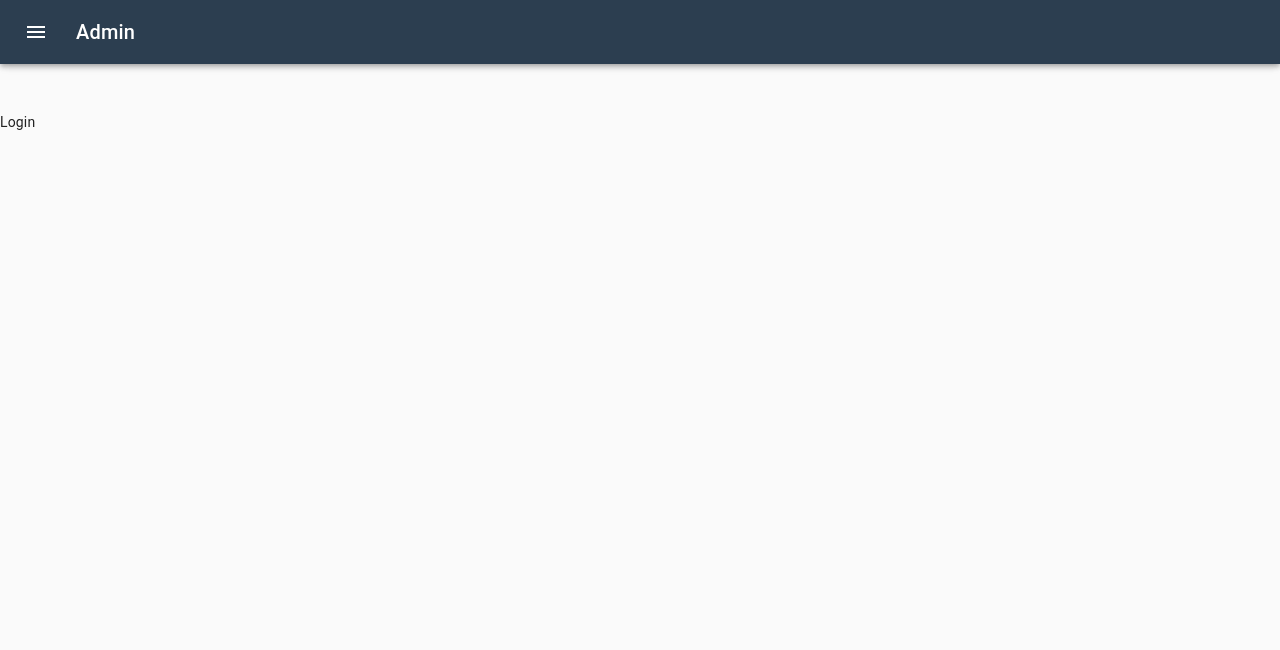
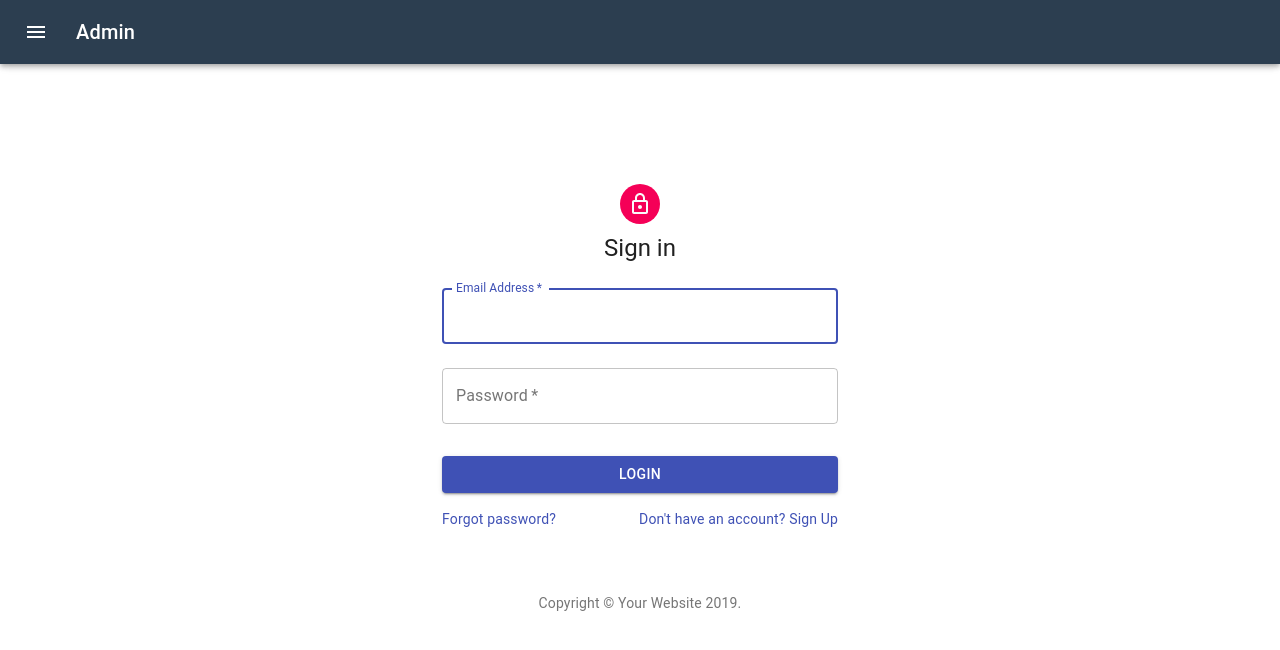
Before and after one commit to Erislandio/app-graphql-frontend, a React (Create React App) app: page /login in a window 1280 px wide. Shown: the top 650 px of the page. Built offline with nearby package versions, Linux system fonts and the light colour scheme.

Commit message:
add login oage

```diff
--- a/package.json
+++ b/package.json
@@ -3,15 +3,19 @@
   "version": "0.1.0",
   "private": true,
   "dependencies": {
+    "@apollo/react-hooks": "^3.1.1",
     "@material-ui/core": "^4.4.2",
     "@material-ui/icons": "^4.4.1",
     "apollo-boost": "^0.4.4",
     "graphql": "^14.5.6",
+    "graphql-tag": "^2.10.1",
+    "js-cookie": "^2.2.1",
     "react": "^16.9.0",
     "react-apollo": "^3.1.1",
     "react-dom": "^16.9.0",
     "react-router-dom": "^5.0.1",
-    "react-scripts": "3.1.1"
+    "react-scripts": "3.1.1",
+    "semantic-ui-react": "^0.88.1"
   },
   "scripts": {
     "start": "react-scripts start",
--- a/src/App.js
+++ b/src/App.js
@@ -1,17 +1,15 @@
 import React from "react";
 import Header from "./components/header/Header";
-import { Route, Link } from "react-router-dom";
-import { Login } from "./components/login/login";
+import { Route } from "react-router-dom";
+import Login from "./components/login/login";
 import { Dashboard } from "./components/dashboard/dash";
 
 function App() {
   return (
     <div className="App">
       <Header />
-
       <Route component={Login} path="/login" />
       <Route component={Dashboard} path="/console" />
-
       {/* footer */}
     </div>
   );
--- /dev/null
+++ b/src/components/login/Message.jsx
@@ -0,0 +1,114 @@
+import React from "react";
+import PropTypes from "prop-types";
+import clsx from "clsx";
+import Button from "@material-ui/core/Button";
+import CheckCircleIcon from "@material-ui/icons/CheckCircle";
+import ErrorIcon from "@material-ui/icons/Error";
+import InfoIcon from "@material-ui/icons/Info";
+import CloseIcon from "@material-ui/icons/Close";
+import { amber, green } from "@material-ui/core/colors";
+import IconButton from "@material-ui/core/IconButton";
+import Snackbar from "@material-ui/core/Snackbar";
+import SnackbarContent from "@material-ui/core/SnackbarContent";
+import WarningIcon from "@material-ui/icons/Warning";
+import { makeStyles } from "@material-ui/core/styles";
+
+const variantIcon = {
+  success: CheckCircleIcon,
+  warning: WarningIcon,
+  error: ErrorIcon,
+  info: InfoIcon
+};
+
+const useStyles1 = makeStyles(theme => ({
+  success: {
+    backgroundColor: green[600]
+  },
+  error: {
+    backgroundColor: theme.palette.error.dark
+  },
+  info: {
+    backgroundColor: theme.palette.primary.main
+  },
+  warning: {
+    backgroundColor: amber[700]
+  },
+  icon: {
+    fontSize: 20
+  },
+  iconVariant: {
+    opacity: 0.9,
+    marginRight: theme.spacing(1)
+  },
+  message: {
+    display: "flex",
+    alignItems: "center"
+  }
+}));
+
+function MySnackbarContentWrapper(props) {
+  const classes = useStyles1();
+  const { className, message, onClose, variant, ...other } = props;
+  const Icon = variantIcon[variant];
+
+  return (
+    <SnackbarContent
+      className={clsx(classes[variant], className)}
+      aria-describedby="client-snackbar"
+      message={
+        <span id="client-snackbar" className={classes.message}>
+          <Icon className={clsx(classes.icon, classes.iconVariant)} />
+          {message}
+        </span>
+      }
+      action={[
+        <IconButton
+          key="close"
+          aria-label="close"
+          color="inherit"
+          onClick={onClose}
+        >
+          <CloseIcon className={classes.icon} />
+        </IconButton>
+      ]}
+      {...other}
+    />
+  );
+}
+
+MySnackbarContentWrapper.propTypes = {
+  className: PropTypes.string,
+  message: PropTypes.string,
+  onClose: PropTypes.func,
+  variant: PropTypes.oneOf(["error", "info", "success", "warning"]).isRequired
+};
+
+const useStyles2 = makeStyles(theme => ({
+  margin: {
+    margin: theme.spacing(1)
+  }
+}));
+
+export default function CustomizedSnackbars({ open, handleClose }) {
+  const classes = useStyles2();
+
+  return (
+    <div>
+      <Snackbar
+        anchorOrigin={{
+          vertical: "bottom",
+          horizontal: "left"
+        }}
+        open={open.open}
+        autoHideDuration={5000}
+        onClose={handleClose}
+      >
+        <MySnackbarContentWrapper
+          onClose={handleClose}
+          variant="error"
+          message={open.message}
+        />
+      </Snackbar>
+    </div>
+  );
+}
--- a/src/components/login/login.jsx
+++ b/src/components/login/login.jsx
@@ -1,5 +1,194 @@
-import React from "react";
+import React, { useState } from "react";
+import Avatar from "@material-ui/core/Avatar";
+import Button from "@material-ui/core/Button";
+import CssBaseline from "@material-ui/core/CssBaseline";
+import TextField from "@material-ui/core/TextField";
+import Link from "@material-ui/core/Link";
+import Grid from "@material-ui/core/Grid";
+import Box from "@material-ui/core/Box";
+import LockOutlinedIcon from "@material-ui/icons/LockOutlined";
+import Typography from "@material-ui/core/Typography";
+import { makeStyles } from "@material-ui/core/styles";
+import Container from "@material-ui/core/Container";
+import { graphql } from "react-apollo";
+import { login } from "../../mutations/login.js";
+import { useMutation } from "@apollo/react-hooks";
+import CircularProgress from "@material-ui/core/CircularProgress";
+import Message from "./Message";
+import Cookie from 'js-cookie'
 
-export const Login = () => {
-  return <div>Login</div>;
+function Copyright() {
+  return (
+    <Typography variant="body2" color="textSecondary" align="center">
+      {"Copyright © "}
+      <Link color="inherit" href="https://material-ui.com/">
+        Your Website
+      </Link>{" "}
+      {new Date().getFullYear()}
+      {"."}
+    </Typography>
+  );
+}
+
+const useStyles = makeStyles(theme => ({
+  "@global": {
+    body: {
+      backgroundColor: theme.palette.common.white
+    }
+  },
+  paper: {
+    marginTop: theme.spacing(8),
+    display: "flex",
+    flexDirection: "column",
+    alignItems: "center"
+  },
+  avatar: {
+    margin: theme.spacing(1),
+    backgroundColor: theme.palette.secondary.main
+  },
+  form: {
+    width: "100%", // Fix IE 11 issue.
+    marginTop: theme.spacing(1)
+  },
+  submit: {
+    margin: theme.spacing(3, 0, 2)
+  },
+  loading: {
+    marginTop: "40px"
+  }
+}));
+
+const userState = {
+  email: "",
+  password: ""
 };
+
+const message = {
+  message: "",
+  open: false
+};
+
+const SignIn = () => {
+  const [loginMutation, data] = useMutation(login);
+  const classes = useStyles();
+  const [loading, setLoading] = useState(false);
+  const [user, setUser] = useState(userState);
+  const [open, setOpen] = useState(message);
+
+  const handleSubmit = async event => {
+    event.preventDefault();
+    const { email, password } = user;
+    setLoading(true);
+
+    try {
+      await loginMutation({
+        variables: {
+          email,
+          password
+        }
+      }).then(({ data: { login } }) => {
+        if (!login.user) {
+          setOpen({
+            ...open,
+            open: true,
+            message: login.message
+          });
+          setLoading(false);
+        } else {
+          Cookie.set('_id', login.user._id)
+          window.location.href = "/console";
+        }
+      });
+    } catch (error) {
+      setLoading(false);
+      console.log(error);
+    }
+  };
+
+  const handleChange = e => {
+    setUser({
+      ...user,
+      [e.target.name]: e.target.value
+    });
+  };
+
+  console.log(user);
+
+  return (
+    <Container component="main" maxWidth="xs">
+      <CssBaseline />
+      <div className={classes.paper}>
+        <Avatar className={classes.avatar}>
+          <LockOutlinedIcon />
+        </Avatar>
+        <Typography component="h1" variant="h5">
+          Sign in
+        </Typography>
+        {loading ? (
+          <CircularProgress className={classes.loading} />
+        ) : (
+          <form
+            className={classes.form}
+            noValidate
+            onSubmit={event => handleSubmit(event)}
+          >
+            <TextField
+              variant="outlined"
+              margin="normal"
+              required={true}
+              fullWidth
+              id="email"
+              label="Email Address"
+              name="email"
+              value={user.email}
+              autoComplete="email"
+              autoFocus
+              onChange={e => handleChange(e)}
+            />
+            <TextField
+              variant="outlined"
+              margin="normal"
+              required={true}
+              fullWidth
+              name="password"
+              label="Password"
+              type="password"
+              id="password"
+              value={user.password}
+              autoComplete="current-password"
+              onChange={e => handleChange(e)}
+            />
+            <Button
+              type="submit"
+              fullWidth
+              variant="contained"
+              disabled={loading}
+              color="primary"
+              className={classes.submit}
+            >
+              Login
+            </Button>
+            <Grid container>
+              <Grid item xs>
+                <Link href="#" variant="body2">
+                  Forgot password?
+                </Link>
+              </Grid>
+              <Grid item>
+                <Link href="#" variant="body2">
+                  {"Don't have an account? Sign Up"}
+                </Link>
+              </Grid>
+            </Grid>
+          </form>
+        )}
+      </div>
+      <Message open={open} handleClose={setOpen} />
+      <Box mt={8}>
+        <Copyright />
+      </Box>
+    </Container>
+  );
+};
+
+export default graphql(login, { name: "login" })(SignIn);
--- a/src/index.js
+++ b/src/index.js
@@ -4,28 +4,44 @@ import "./index.css";
 import App from "./App";
 import * as serviceWorker from "./serviceWorker";
 
-import { ApolloProvider } from "react-apollo";
+import { ApolloProvider } from "@apollo/react-hooks";
 import { ApolloClient } from "apollo-client";
 import { createHttpLink } from "apollo-link-http";
 import { InMemoryCache } from "apollo-cache-inmemory";
-
 import { BrowserRouter as Router, Route, Link } from "react-router-dom";
 
+const cache = new InMemoryCache();
+
 const httpLink = createHttpLink({
-  uri: "http://localhost:4000"
+  uri: "http://localhost:4000/graphql"
 });
 
 const client = new ApolloClient({
   link: httpLink,
-  cache: new InMemoryCache()
+  cache,
+  name: "react-web-client",
+  version: "1.3",
+  queryDeduplication: false,
+  defaultOptions: {
+    watchQuery: {
+      fetchPolicy: "cache-and-network"
+    }
+  }
 });
 
-ReactDOM.render(
-  <ApolloProvider client={client}>
-    <Router>
-      <App />
-    </Router>
-  </ApolloProvider>,
-  document.getElementById("root")
-);
+class Index extends React.Component {
+
+  render() {
+    console.log(this)
+    return (
+      <ApolloProvider client={client}>
+        <Router>
+          <App />
+        </Router>
+      </ApolloProvider>
+    );
+  }
+}
+
+ReactDOM.render(<Index />, document.getElementById("root"));
 serviceWorker.unregister();
--- /dev/null
+++ b/src/mutations/login.js
@@ -0,0 +1,25 @@
+import gql from "graphql-tag";
+
+const login = gql`
+  mutation login($email: String!, $password: String!) {
+    login(email: $email, password: $password) {
+      token
+      user {
+        _id
+        name
+        phone
+        email
+        lastname
+        document
+        rg
+        createdAt
+        updatedAt
+        password
+      }
+      code
+      message
+    }
+  }
+`;
+
+export { login };
```
Also changed, not shown: 1 other file (tests, documents, lock files or other folders).
